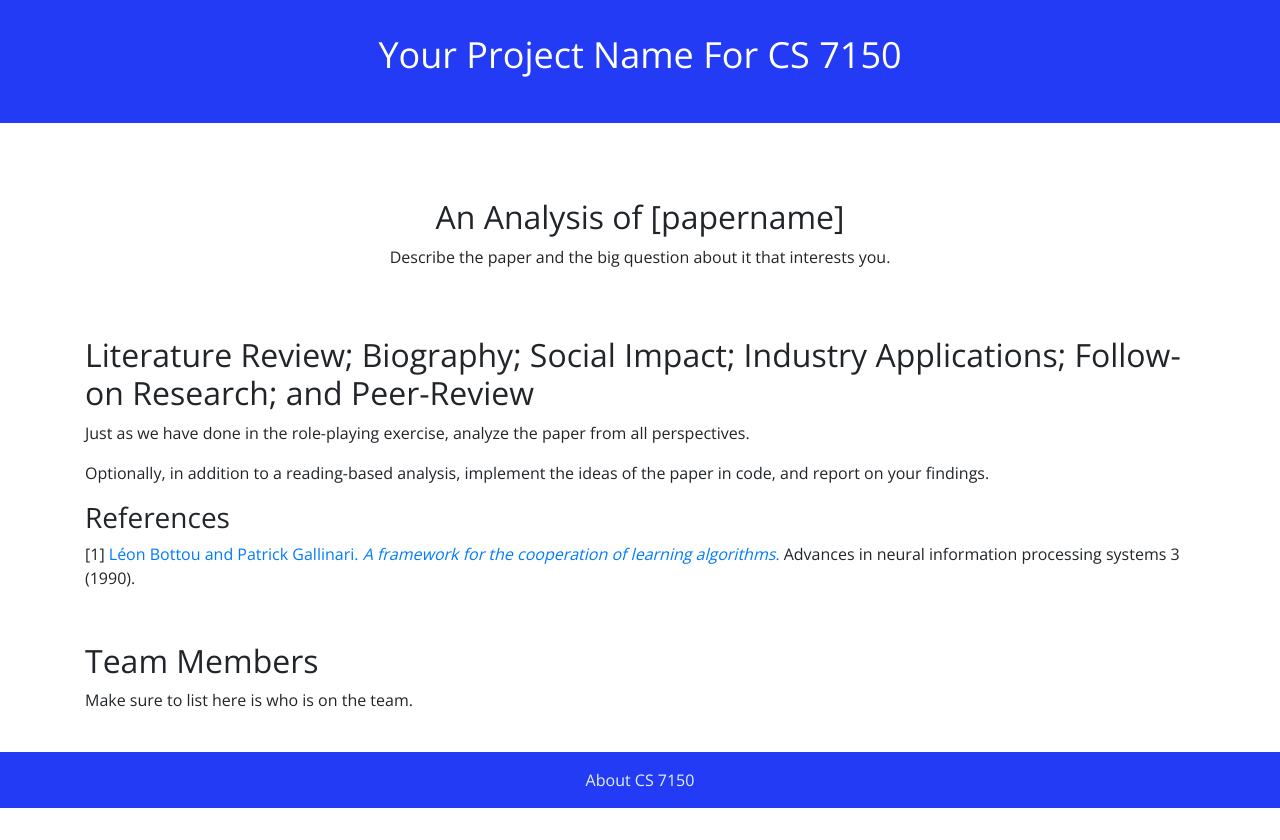
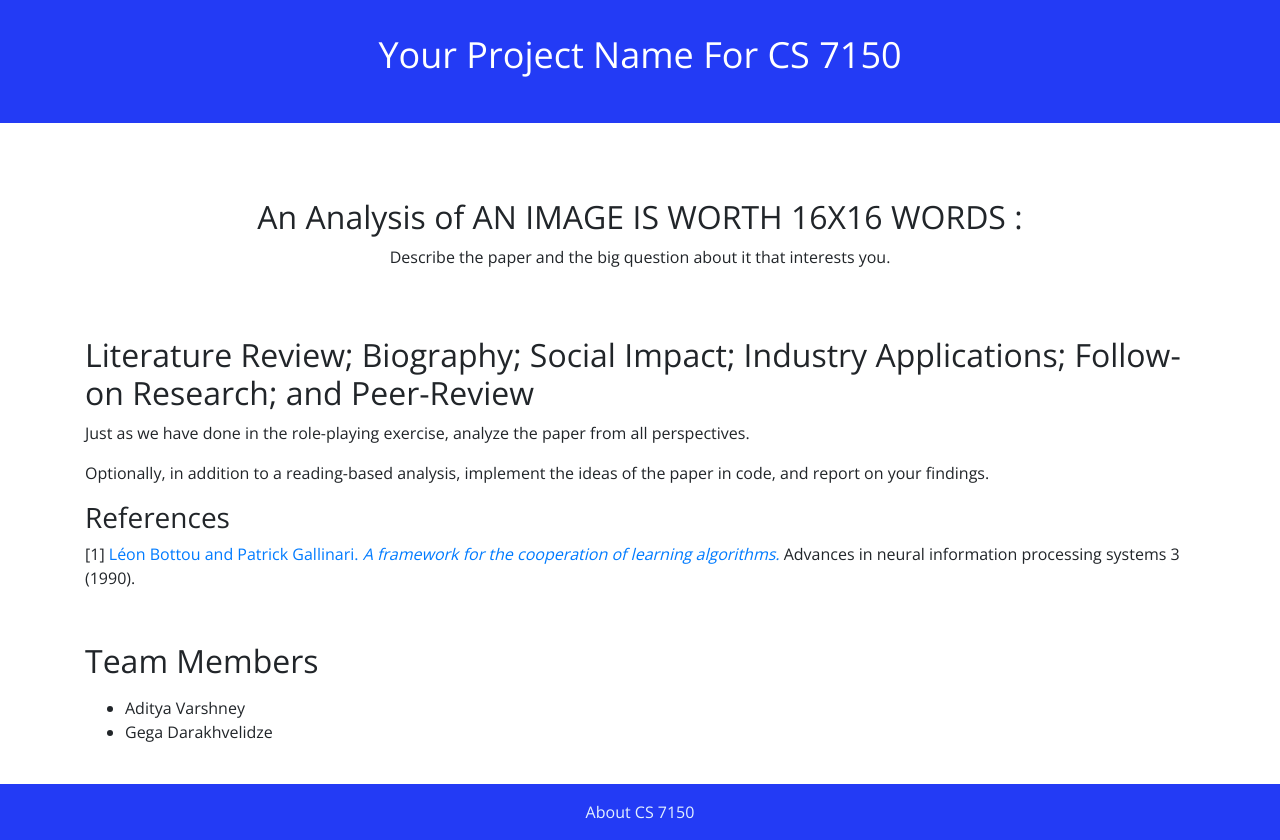
Before and after one commit to adityav1810/CS7150-final-project, a plain HTML site: page index.html in a window 1280 px wide. Before the commit the page ends 808 px from the top, so only its background shows below. Drawn offline with nearby package versions, Linux system fonts and the light colour scheme.

Commit message:
Update index.html

```diff
--- a/index.html
+++ b/index.html
@@ -31,7 +31,7 @@
 <div class="container">
 <div class="row">
 <div class="col justify-content-center text-center">
-<h2>An Analysis of [papername]</h2>
+<h2>An Analysis of AN IMAGE IS WORTH 16X16 WORDS :</h2>
 <p>Describe the paper and the big question about it that interests you.</p>
 </div>
 </div>
@@ -56,7 +56,10 @@
 
 <h2>Team Members</h2>
 
-<p>Make sure to list here is who is on the team.</p>
+<p><ul>
+ <li>Aditya Varshney</li>
+ <li> Gega Darakhvelidze </li>
+</ul></p>
 
 
 </div><!--col-->
```
